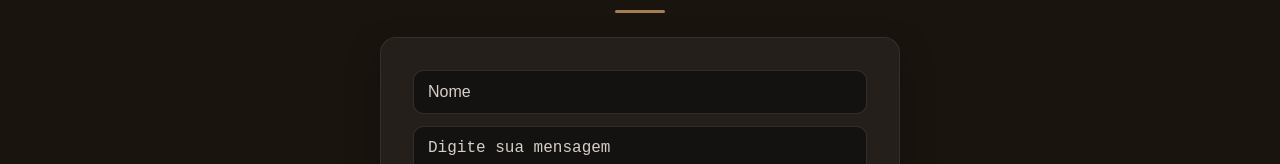
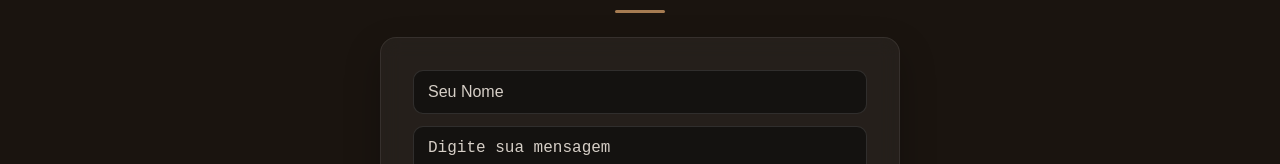
Before and after one commit to VanessaHenker/Portifolio, a React (Vite) app: page / in a window 1280 px wide. Shown: the part 1740-1904 px from the top of the page. Built offline with nearby package versions, Linux system fonts and the light colour scheme; the HTML template or start-up script is replaced by a standard one.

Commit message:
feat: adiciona placeholder "Seu Nome" no input

```diff
--- a/src/components/sections/ContactSection/ContactSection.tsx
+++ b/src/components/sections/ContactSection/ContactSection.tsx
@@ -17,7 +17,7 @@ function ContactSection() {
     const url = `https://wa.me/${numero}?text=${encodeURIComponent(text)}`;
 
     window.open(url, '_blank');
-  };
+  };' '
 
   return (
     <section className="contact-section">
@@ -27,7 +27,7 @@ function ContactSection() {
         <input
           className="contact-input"
           type="text"
-          placeholder="Nome"
+          placeholder="Seu Nome"
           value={nome}
           onChange={(e) => setNome(e.target.value)}
           required
```
